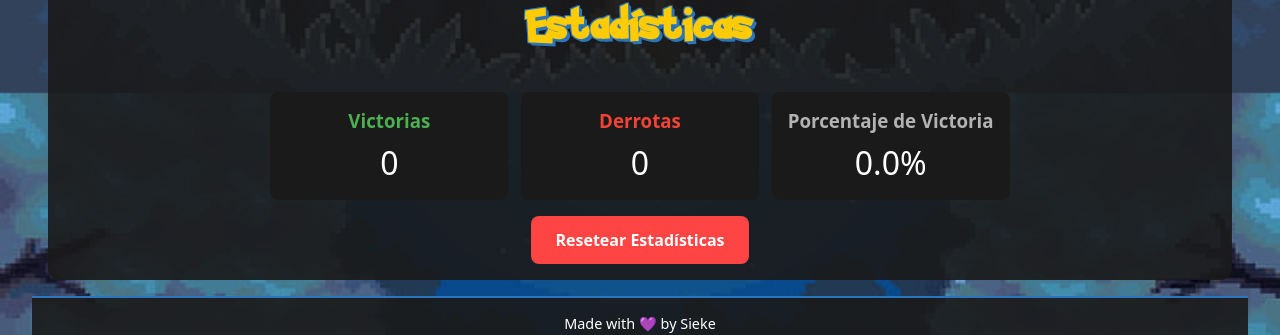
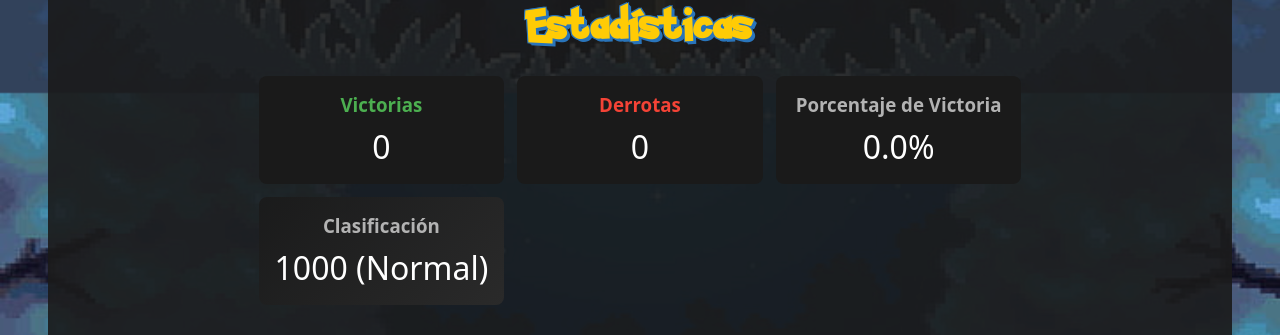
Before and after one commit to sieke13/pokemon-stats, a React (Vite) app: page / in a window 1280 px wide. Shown: the part 1507-1842 px from the top of the page. Built offline with nearby package versions, Linux system fonts and the light colour scheme; no server answers; a web font is replaced by a local one.

Commit message:
probableELO

```diff
--- a/src/components/StatsDisplay.css
+++ b/src/components/StatsDisplay.css
@@ -10,9 +10,9 @@
 
 .stats-grid {
   display: grid;
-  grid-template-columns: repeat(auto-fit, minmax(200px, 1fr));
+  grid-template-columns: repeat(2, 1fr);
   gap: 1rem;
-  margin-top: 1rem;
+  margin-bottom: 1rem;
 }
 
 .stat-box {
@@ -133,3 +133,25 @@
     margin-top: 1rem;
   }
 }
+
+.elo {
+  background: linear-gradient(135deg, var(--bg-secondary), #2a2a2a);
+}
+
+.elo.legend {
+  background: linear-gradient(135deg, #ffd700, #c9b037);
+  color: #000;
+}
+
+.elo.expert {
+  background: linear-gradient(135deg, #e5e4e2, #b4b4b4);
+  color: #000;
+}
+
+.elo.veteran {
+  background: linear-gradient(135deg, #cd7f32, #a05a24);
+}
+
+.elo.ace {
+  background: linear-gradient(135deg, #4169e1, #1e3c8c);
+}
--- a/src/components/StatsDisplay.tsx
+++ b/src/components/StatsDisplay.tsx
@@ -14,6 +14,24 @@ const StatsDisplay: React.FC<StatsDisplayProps> = ({
   winPercentage,
   onReset
 }) => {
+  // Cálculo aproximado del ELO basado en Pokémon GO
+  const calculateElo = (wins: number, losses: number): number => {
+    const baseElo = 1000;
+    const winBonus = wins * 15;  // Cada victoria suma aprox. 15 puntos
+    const lossPenalty = losses * 10;  // Cada derrota resta aprox. 10 puntos
+    const elo = baseElo + winBonus - lossPenalty;
+    return Math.max(0, elo); // El ELO no puede ser negativo
+  };
+
+  const currentElo = calculateElo(victories, defeats);
+  const getRank = (elo: number): string => {
+    if (elo >= 3000) return "Legend";
+    if (elo >= 2750) return "Expert";
+    if (elo >= 2500) return "Veteran";
+    if (elo >= 2000) return "Ace";
+    return "Normal";
+  };
+
   const handleReset = () => {
     if (window.confirm('¿Estás seguro de que quieres resetear todas las estadísticas?')) {
       onReset?.();
@@ -36,6 +54,10 @@ const StatsDisplay: React.FC<StatsDisplayProps> = ({
           <h3>Porcentaje de Victoria</h3>
           <p>{winPercentage.toFixed(1)}%</p>
         </div>
+        <div className={`stat-box elo ${getRank(currentElo).toLowerCase()}`}>
+          <h3>Clasificación</h3>
+          <p>{currentElo} ({getRank(currentElo)})</p>
+        </div>
       </div>
       <button className="reset-button" onClick={handleReset}>
         Resetear Estadísticas
```
